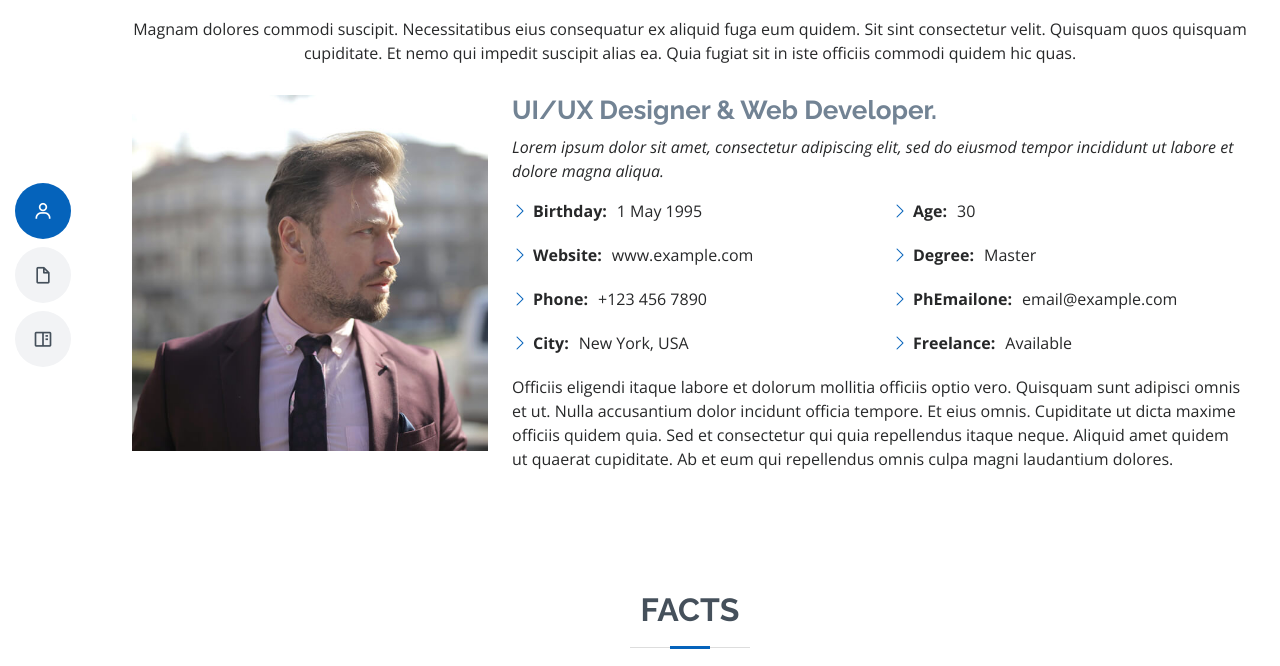
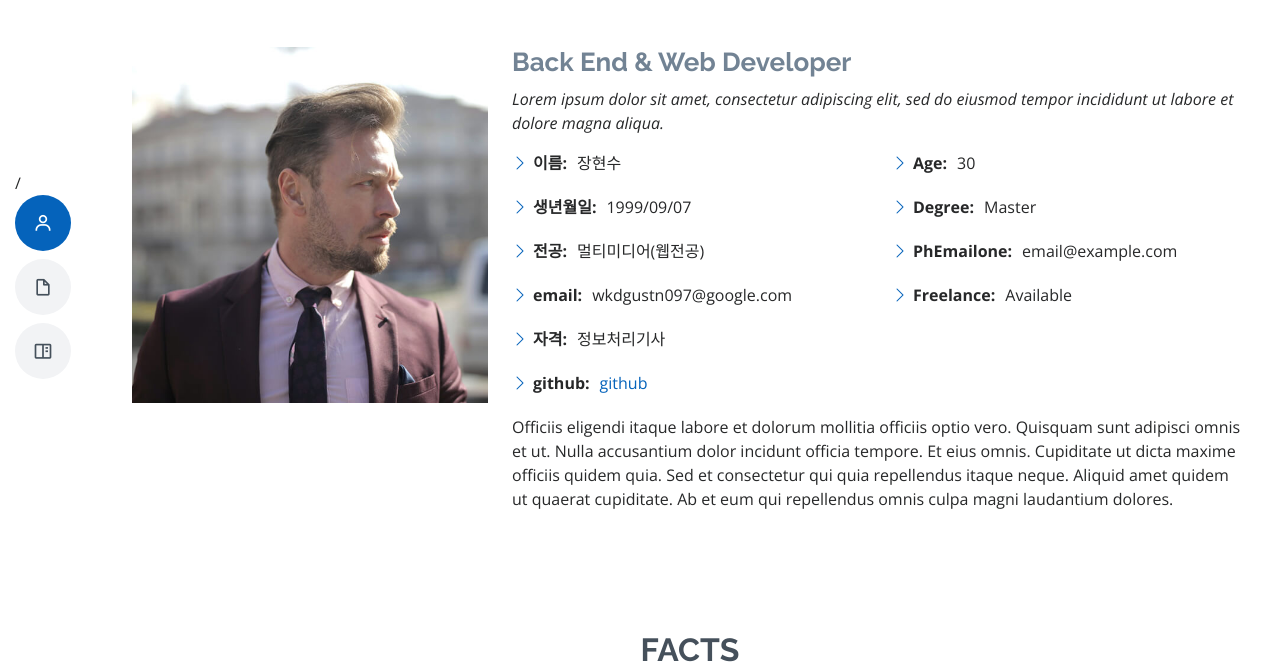
Before and after one commit to wkdgustn097/wkdgustn097.github.io, a plain HTML site: page index.html in a window 1280 px wide. Shown: the part 121-787 px from the top of the page. Drawn offline with nearby package versions, Linux system fonts and the light colour scheme.

Commit message:
Update index.html

```diff
--- a/index.html
+++ b/index.html
@@ -42,7 +42,7 @@
   <!-- <button type="button" class="mobile-nav-toggle d-xl-none"><i class="bi bi-list mobile-nav-toggle"></i></button> -->
   <i class="bi bi-list mobile-nav-toggle d-lg-none"></i>
   <!-- ======= Header ======= -->
-  <header id="header" class="d-flex flex-column justify-content-center">
+  <header id="header" class="d-flex flex-column justify-content-center">/
 
     <nav id="navbar" class="navbar nav-menu">
       <ul>
@@ -62,7 +62,6 @@
 
         <div class="section-title">
           <h2>About</h2>
-          <p>Magnam dolores commodi suscipit. Necessitatibus eius consequatur ex aliquid fuga eum quidem. Sit sint consectetur velit. Quisquam quos quisquam cupiditate. Et nemo qui impedit suscipit alias ea. Quia fugiat sit in iste officiis commodi quidem hic quas.</p>
         </div>
 
         <div class="row">
@@ -70,7 +69,7 @@
             <img src="assets/img/profile-img.jpg" class="img-fluid" alt="">
           </div>
           <div class="col-lg-8 pt-4 pt-lg-0 content">
-            <h3>UI/UX Designer &amp; Web Developer.</h3>
+            <h3>Back End & Web Developer</h3>
             <p class="fst-italic">
               Lorem ipsum dolor sit amet, consectetur adipiscing elit, sed do eiusmod tempor incididunt ut labore et dolore
               magna aliqua.
@@ -78,10 +77,12 @@
             <div class="row">
               <div class="col-lg-6">
                 <ul>
-                  <li><i class="bi bi-chevron-right"></i> <strong>Birthday:</strong> <span>1 May 1995</span></li>
-                  <li><i class="bi bi-chevron-right"></i> <strong>Website:</strong> <span>www.example.com</span></li>
-                  <li><i class="bi bi-chevron-right"></i> <strong>Phone:</strong> <span>+123 456 7890</span></li>
-                  <li><i class="bi bi-chevron-right"></i> <strong>City:</strong> <span>New York, USA</span></li>
+                  <li><i class="bi bi-chevron-right"></i> <strong>이름:</strong> <span>장현수</span></li>
+                  <li><i class="bi bi-chevron-right"></i> <strong>생년월일:</strong> <span>1999/09/07</span></li>
+                  <li><i class="bi bi-chevron-right"></i> <strong>전공:</strong> <span>멀티미디어(웹전공)</span></li>
+                  <li><i class="bi bi-chevron-right"></i> <strong>email:</strong> <span>wkdgustn097@google.com</span></li>
+                  <li><i class="bi bi-chevron-right"></i> <strong>자격:</strong> <span>정보처리기사</span></li>
+                  <li><i class="bi bi-chevron-right"></i> <strong>github:</strong> <a href="http://github.com/wkdgustn097">github</a></li>
                 </ul>
               </div>
               <div class="col-lg-6">
```
